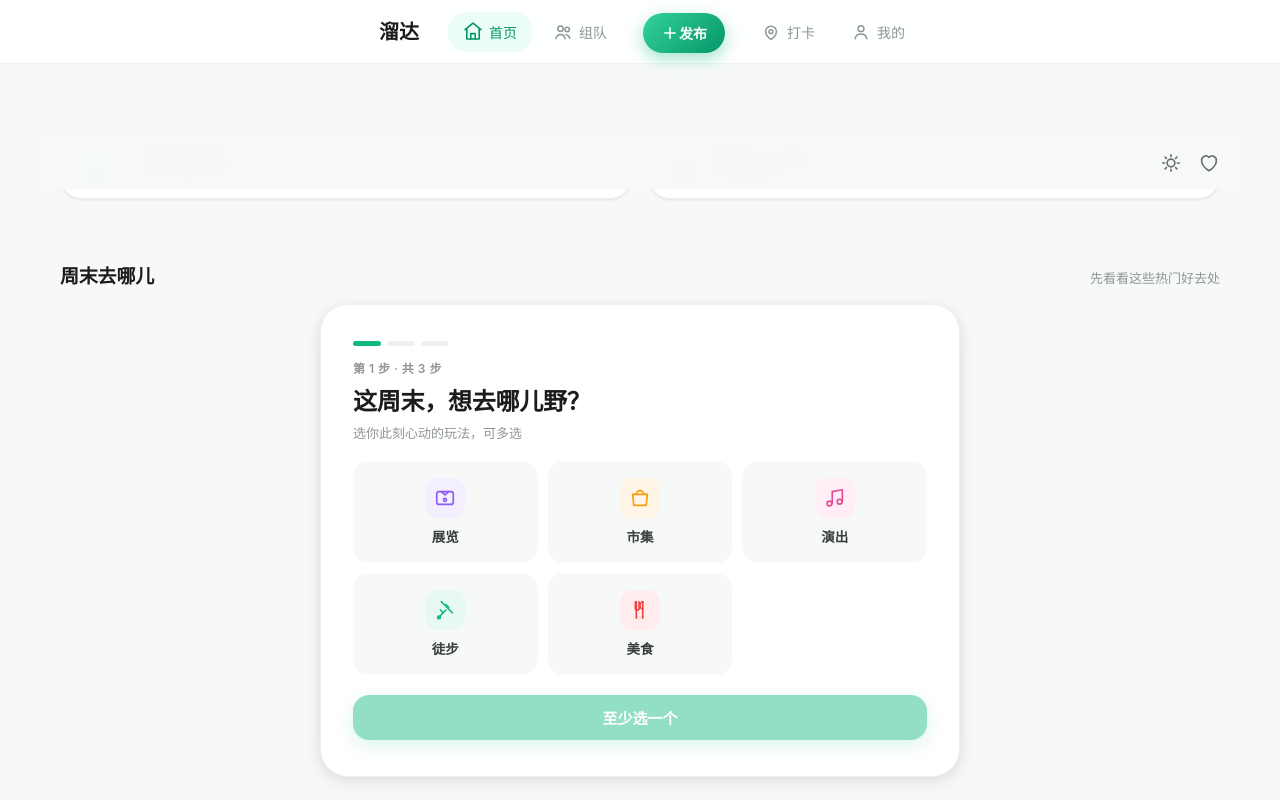
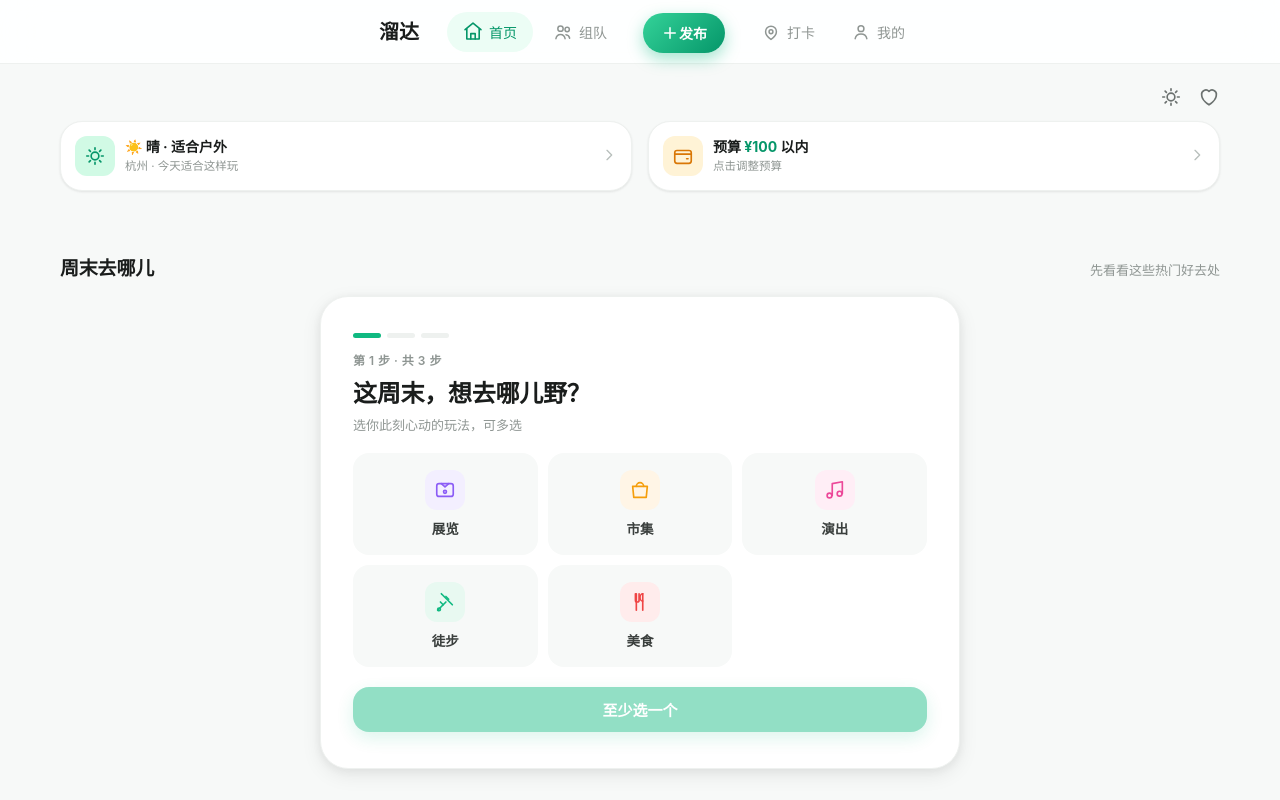
Before and after one commit to genius916/liuda-weekend, a plain HTML site: page index.html in a window 1280 px wide. Shown: the top 800 px of the page. Drawn offline with nearby package versions, Linux system fonts and the light colour scheme; no server answers.

Commit message:
fix: 桌面端页头改静态定位, 消除与hero卡片的sticky重叠

```diff
--- a/css/style.css
+++ b/css/style.css
@@ -818,7 +818,18 @@ img { display: block; max-width: 100%; }
   /* 内容区顶到导航下方（固定顶部导航 64px） */
   .app { padding-top: 64px; padding-bottom: 0; }
   .page { padding-top: 0; }
-  .topbar { padding-top: 24px; max-width: 1200px; margin-left: auto; margin-right: auto; top: 64px; }
+  /* 桌面端页头回归正常流，避免 sticky 与下方内容重叠裁切 */
+  .topbar {
+    position: static;
+    top: auto;
+    padding: 22px 20px 6px;
+    max-width: 1200px;
+    margin-left: auto;
+    margin-right: auto;
+    background: none;
+    backdrop-filter: none;
+    -webkit-backdrop-filter: none;
+  }
 
   /* 内容容器加宽 */
   .wrap, .list, .section-head, .cat-scroll, .hero,
```
